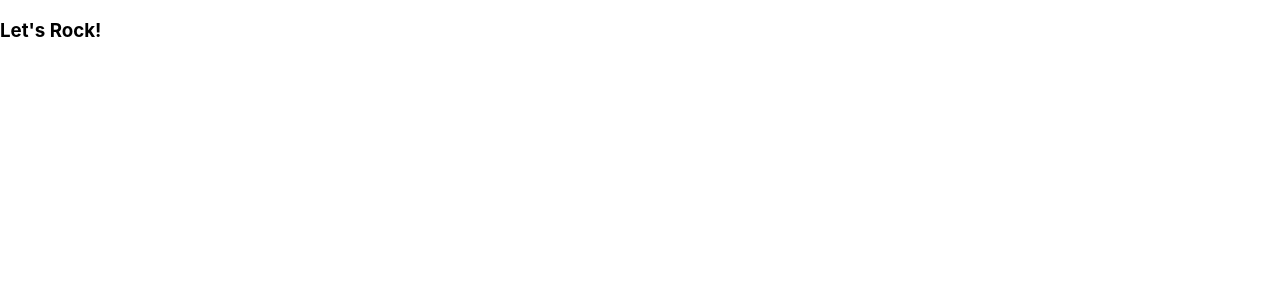
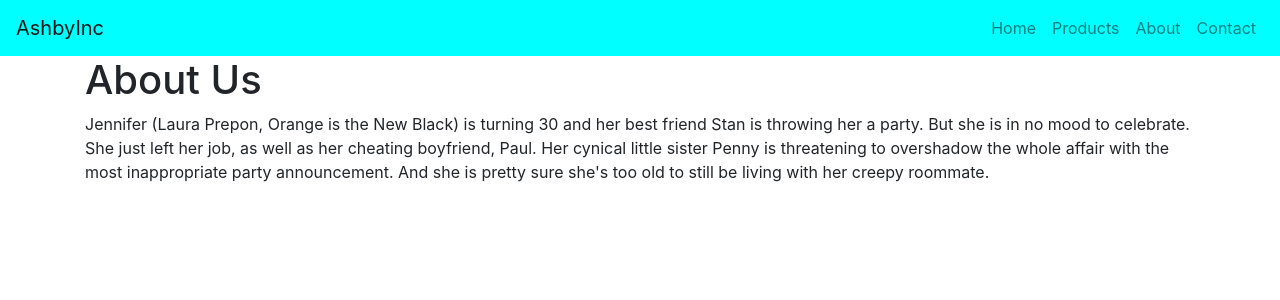
Before and after one commit to ckashby/bsreact, a React (Create React App) app: page /about in a window 1280 px wide. Shown: the top 300 px of the page. Built offline with nearby package versions, Linux system fonts and the light colour scheme.

Commit message:
Added Layout and NavBar

```diff
--- a/package.json
+++ b/package.json
@@ -11,7 +11,8 @@
     "react-bootstrap": "^1.0.0-beta.16",
     "react-dom": "^16.12.0",
     "react-router-dom": "^5.1.2",
-    "react-scripts": "3.3.0"
+    "react-scripts": "3.3.0",
+    "styled-components": "^5.0.0"
   },
   "scripts": {
     "start": "react-scripts start",
--- a/public/index.html
+++ b/public/index.html
@@ -24,6 +24,12 @@
       work correctly both with client-side routing and a non-root public URL.
       Learn how to configure a non-root public URL by running `npm run build`.
     -->
+    <link
+      rel="stylesheet"
+      href="https://maxcdn.bootstrapcdn.com/bootstrap/4.3.1/css/bootstrap.min.css"
+      integrity="sha384-ggOyR0iXCbMQv3Xipma34MD+dH/1fQ784/j6cY/iJTQUOhcWr7x9JvoRxT2MZw1T"
+      crossorigin="anonymous"
+    />
     <title>React App</title>
   </head>
   <body>
--- a/src/App.js
+++ b/src/App.js
@@ -1,9 +1,28 @@
 import React from "react";
+import { BrowserRouter as Router, Route, Switch } from "react-router-dom";
+import HomePage from "./components/pages/HomePage";
+import AboutPage from "./components/pages/AboutPage";
+import ContactPage from "./components/pages/ContactPage";
+import ProductsPage from "./components/pages/ProductsPage";
+import NotFound from "./components/pages/NotFound";
+import Layout from "./components/Layout";
+import NavigationBar from "./components/NavigationBar";
 
 function App() {
   return (
     <>
-      <h3>Let's Rock!</h3>
+      <NavigationBar name="AshbyInc" />
+      <Layout>
+        <Router>
+          <Switch>
+            <Route exact path="/" component={HomePage} />
+            <Route path="/about" component={AboutPage} />
+            <Route path="/contact" component={ContactPage} />
+            <Route path="/products" component={ProductsPage} />
+            <Route component={NotFound} />
+          </Switch>
+        </Router>
+      </Layout>
     </>
   );
 }
--- /dev/null
+++ b/src/components/Layout.js
@@ -0,0 +1,6 @@
+import React from "react";
+import { Container } from "react-bootstrap";
+
+const Layout = props => <Container>{props.children}</Container>;
+
+export default Layout;
--- /dev/null
+++ b/src/components/NavigationBar.js
@@ -0,0 +1,45 @@
+import React from "react";
+import { Nav, Navbar } from "react-bootstrap";
+import styled from "styled-components";
+
+const NavigationBar = props => {
+  const Styles = styled.div`
+    .navbar {
+      background-color: aqua;
+    }
+    .navbar-brand .navbar-nav .nav-link {
+      color: #bbb;
+
+      &:hover {
+        color: #fff;
+      }
+    }
+  `;
+
+  return (
+    <Styles>
+      <Navbar expand="md">
+        <Navbar.Brand href="/">{props.name}</Navbar.Brand>
+        <Navbar.Toggle aria-controls="basic-navbar-nav" />
+        <Navbar.Collapse id="basic-navbar-nav">
+          <Nav className="ml-auto">
+            <Nav.Item>
+              <Nav.Link href="/">Home</Nav.Link>
+            </Nav.Item>
+            <Nav.Item>
+              <Nav.Link href="/products">Products</Nav.Link>
+            </Nav.Item>
+            <Nav.Item>
+              <Nav.Link href="/about">About</Nav.Link>
+            </Nav.Item>
+            <Nav.Item>
+              <Nav.Link href="/contact">Contact</Nav.Link>
+            </Nav.Item>
+          </Nav>
+        </Navbar.Collapse>
+      </Navbar>
+    </Styles>
+  );
+};
+
+export default NavigationBar;
--- /dev/null
+++ b/src/components/pages/AboutPage.js
@@ -0,0 +1,17 @@
+import React from "react";
+
+const AboutPage = () => (
+  <>
+    <h1>About Us</h1>
+    <p>
+      Jennifer (Laura Prepon, Orange is the New Black) is turning 30 and her
+      best friend Stan is throwing her a party. But she is in no mood to
+      celebrate. She just left her job, as well as her cheating boyfriend, Paul.
+      Her cynical little sister Penny is threatening to overshadow the whole
+      affair with the most inappropriate party announcement. And she is pretty
+      sure she's too old to still be living with her creepy roommate.
+    </p>
+  </>
+);
+
+export default AboutPage;
--- /dev/null
+++ b/src/components/pages/ContactPage.js
@@ -0,0 +1,17 @@
+import React from "react";
+
+const ContactPage = () => (
+  <>
+    <h1>Contact Us</h1>
+    <p>
+      Contact us via email, chat or phone. In this hilarious indie comedy,
+      Franklin Franklin (Matt Lucas) is surrounded by strange events and odd
+      neighbors played by stars like Billy Crystal, Johnny Knoxville, Rebel
+      Wilson, and James Marsden. SMALL APARTMENTS was adapted from a Chris
+      Millis' novel and nominated for the Narrative Spotlight Audience Award at
+      the SXSW Film Festival.
+    </p>
+  </>
+);
+
+export default ContactPage;
--- /dev/null
+++ b/src/components/pages/HomePage.js
@@ -0,0 +1,17 @@
+import React from "react";
+
+const HomePage = () => (
+  <>
+    <h1>Welcome to our App</h1>
+
+    <p>
+      In this hilarious indie comedy, Franklin Franklin (Matt Lucas) is
+      surrounded by strange events and odd neighbors played by stars like Billy
+      Crystal, Johnny Knoxville, Rebel Wilson, and James Marsden. SMALL
+      APARTMENTS was adapted from a Chris Millis' novel and nominated for the
+      Narrative Spotlight Audience Award at the SXSW Film Festival.
+    </p>
+  </>
+);
+
+export default HomePage;
--- /dev/null
+++ b/src/components/pages/NotFound.js
@@ -0,0 +1,5 @@
+import React from "react";
+
+const NotFound = () => <h1>Page not found</h1>;
+
+export default NotFound;
--- /dev/null
+++ b/src/components/pages/ProductsPage.js
@@ -0,0 +1,11 @@
+import React from "react";
+
+function ProductsPage() {
+  return (
+    <>
+      <h2>Our list of products...</h2>
+    </>
+  );
+}
+
+export default ProductsPage;
```
Also changed, not shown: 1 other file (tests, documents, lock files or other folders).
